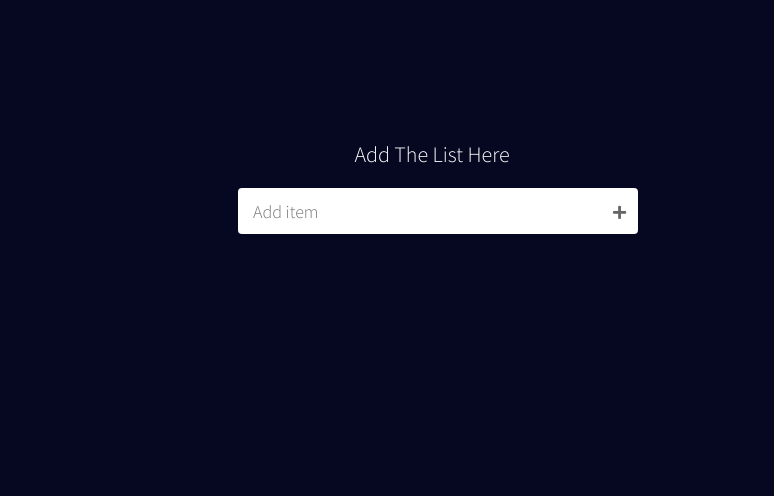
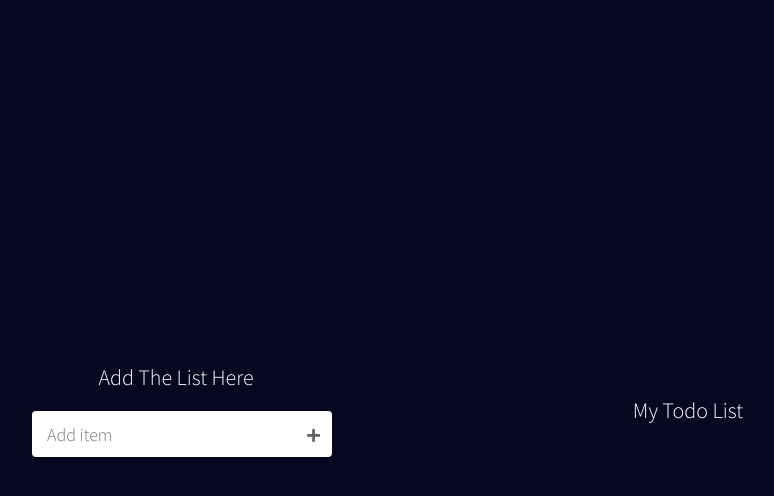
Before and after one commit to Meenal-Poladia/redux-to-do-app, a React (Create React App) app: page / in a window 1280 px wide. Shown: the top 496 px of the page, without its empty margins (208-982 px from the left). Built offline with nearby package versions, Linux system fonts and the light colour scheme.

Commit message:
Dividing the page into 2 sections

```diff
--- a/src/App.css
+++ b/src/App.css
@@ -20,8 +20,8 @@ html {
 }
 
 .child-div {
+  display: flex;
   text-align: center;
-  margin-top: 12rem;
 }
 
 .child-div figure img {
@@ -36,9 +36,25 @@ html {
   text-transform: capitalize;
 }
 
+.input-data {
+  padding: 10px;
+  min-width: 40vw;
+  display: flex;
+  flex-direction: column;
+  justify-content: center;
+}
+
+.output-data {
+  padding: 10px;
+  min-width: 40vw;
+  display: flex;
+  flex-direction: column;
+  justify-content: center;
+}
+
 input {
   /* display: block; */
-  min-width: 40rem;
+  min-width: 30rem;
   height: 3.4rem;
   padding: 2rem 1.2rem;
   font-size: 1.8rem;
@@ -69,7 +85,7 @@ input {
   transition: all 0.2s linear;
 }
 input:focus {
-  -webkit-box-shadow: 0 0 1.5rem rgba(0, 0, 0, 0.2);
+  -webkit-boxshadow: 0 0 1.5rem rgba(0, 0, 0, 0.2);
   box-shadow: 0 0 1.5rem rgba(0, 0, 0, 0.2);
 }
 
@@ -104,17 +120,20 @@ input:focus {
 }
 
 .showItems {
-  margin-top: 3rem;
   text-align: center;
+  display: flex;
+  flex-direction: column;
+  align-items: center;
 }
 
 .eachItem {
   background: #fff;
   padding: 1.2rem 1rem;
   border-radius: 0.5rem;
-  margin-bottom: 0.7rem;
-  margin-left: 1rem;
-  min-width: 40rem;
+  /* margin-bottom: 0.7rem; */
+  /* margin-left: 1rem; */
+  margin-top: 2rem;
+  width: 30rem;
   word-break: break-word;
   background: rgb(85, 41, 220);
   display: flex;
--- a/src/components/Todo.css
+++ /dev/null
@@ -1,228 +0,0 @@
-@import url("https://fonts.googleapis.com/css2?family=Source+Sans+Pro:wght@300&display=swap");
-
-* {
-    margin: 0;
-    padding: 0;
-    box-sizing: border-box;
-    font-family: "Source Sans Pro", sans-serif;
-}
-
-html {
-    font-size: 62.5%;
-}
-
-.main-div {
-    min-height: 100vh;
-    background: #060822;
-    display: flex;
-    justify-content: center;
-    /* align-items: center; */
-}
-
-.child-div {
-    text-align: center;
-    margin-top: 12rem;
-}
-
-.child-div figure img {
-    width: 10rem;
-    height: 8rem;
-}
-
-.child-div figure figcaption {
-    color: #fff;
-    font-size: 2.2rem;
-    padding-top: 2rem;
-    text-transform: capitalize;
-}
-
-input {
-    /* display: block; */
-    min-width: 40rem;
-    height: 3.4rem;
-    padding: 2rem 1.2rem;
-    font-size: 1.8rem;
-    line-height: 1.42857143;
-    margin-top: 2rem;
-    color: rgb(58, 57, 57);
-    background-color: #fff;
-    background-image: none;
-    border: 0.1rem solid #ccc;
-    border-radius: 0.4rem;
-    -webkit-box-shadow: inset 0 0.1rem 0.1rem rgb(0 0 0 / 8%);
-    box-shadow: inset 0 0.1rem 0.1rem rgb(0 0 0 / 8%);
-    transition: border-color ease-in-out 0.15s, box-shadow ease-in-out 0.15s;
-}
-
-input,
-input:focus,
-input:active,
-input:active:focus {
-    border: none;
-    padding: 2.3rem 1.5rem;
-    outline: none;
-}
-input {
-    -webkit-box-shadow: none;
-    box-shadow: none;
-    -webkit-transition: all 0.2s linear;
-    transition: all 0.2s linear;
-}
-input:focus {
-    -webkit-box-shadow: 0 0 1.5rem rgba(0, 0, 0, 0.2);
-    box-shadow: 0 0 1.5rem rgba(0, 0, 0, 0.2);
-}
-
-/*  Please Subscribe to ThapaTechnical Youtube Channel
-/* Click Here: https://www.youtube.com/thapatechnical  */
-
-.todo-btn {
-    width: 5rem;
-    display: flex;
-    justify-content: space-around;
-}
-
-.fa {
-    margin-left: -2.5rem;
-    cursor: pointer;
-    pointer-events: auto;
-    z-index: 10;
-    background-color: #fff;
-    background-image: none;
-    color: #666;
-    -webkit-transition: color 0.15s linear;
-    transition: color 0.15s linear;
-    font-size: 2rem;
-}
-.fa:hover {
-    color: rgb(47, 214, 122);
-}
-
-.fa-plus:before {
-    content: "\f067";
-    font-size: 1.5rem;
-}
-
-.showItems {
-    margin-top: 3rem;
-    text-align: center;
-}
-
-.eachItem {
-    background: #fff;
-    padding: 1.2rem 1rem;
-    border-radius: 0.5rem;
-    margin-bottom: 0.7rem;
-    margin-left: 1rem;
-    min-width: 40rem;
-    word-break: break-word;
-    background: rgb(85, 41, 220);
-    display: flex;
-    justify-content: space-between;
-    align-items: center;
-}
-
-.eachItem:hover {
-    background: rgb(249, 249, 252);
-    color: rgb(85, 41, 220);
-}
-
-.showItems .eachItem h3 {
-    padding-left: 1rem;
-    font-size: 1.6rem;
-    color: #fff;
-}
-
-.fa-trash-alt,
-.fa-edit {
-    /* margin-left: -2.5rem; */
-    cursor: pointer;
-    pointer-events: auto;
-    z-index: 10;
-    color: rgb(251, 251, 251);
-    -webkit-transition: color 0.15s linear;
-    transition: color 0.15s linear;
-    font-size: 2rem;
-}
-
-.addItems .fa-edit {
-    color: rgb(47, 214, 122);
-}
-
-.fa-edit {
-    margin-left: -3.5rem;
-}
-
-/*  Please Subscribe to ThapaTechnical Youtube Channel
-/* Click Here: https://www.youtube.com/thapatechnical  */
-
-.eachItem:hover .fa-trash-alt {
-    color: rgb(214, 47, 61);
-}
-
-.eachItem:hover .fa-edit {
-    color: rgb(100, 214, 47);
-}
-
-.eachItem:hover h3 {
-    color: rgb(85, 41, 220);
-}
-
-.btn {
-    letter-spacing: 0.1em;
-    cursor: pointer;
-    font-size: 14px;
-    font-weight: 400;
-    line-height: 45px;
-    max-width: 160px;
-    position: relative;
-    text-decoration: none;
-    text-transform: uppercase;
-    width: 100%;
-}
-.btn:hover {
-    text-decoration: none;
-}
-
-.effect04 {
-    --uismLinkDisplay: var(--smLinkDisplay, inline-flex);
-    display: var(--uismLinkDisplay);
-    color: #000;
-    outline: solid 2px #000;
-    position: relative;
-    transition-duration: 0.4s;
-    overflow: hidden;
-}
-
-.effect04::before,
-.effect04 span {
-    margin: 0 auto;
-    transition-timing-function: cubic-bezier(0.86, 0, 0.07, 1);
-    transition-duration: 0.4s;
-}
-
-.effect04:hover {
-    background-color: rgb(85, 41, 220);
-}
-
-.effect04:hover span {
-    -webkit-transform: translateY(-400%) scale(-0.1, 20);
-    transform: translateY(-400%) scale(-0.1, 20);
-}
-
-.effect04::before {
-    content: attr(data-sm-link-text);
-    color: #fff;
-    position: absolute;
-    left: 0;
-    right: 0;
-    margin: auto;
-    -webkit-transform: translateY(500%) scale(-0.1, 20);
-    transform: translateY(500%) scale(-0.1, 20);
-}
-
-.effect04:hover::before {
-    letter-spacing: 0.05em;
-    -webkit-transform: translateY(0) scale(1, 1);
-    transform: translateY(0) scale(1, 1);
-}
--- a/src/components/Todo.js
+++ b/src/components/Todo.js
@@ -1,4 +1,3 @@
-import "./Todo.css";
 import {useState} from "react";
 import {useDispatch, useSelector} from "react-redux";
 import {addToDo, deleteToDo, removeToDo} from "../actions";
@@ -14,6 +13,7 @@ const Todo = () => {
         <>
             <div className="main-div">
                 <div className="child-div">
+                    <div className="input-data">
                         <figure>
                             <figcaption>Add the list here</figcaption>
                         </figure>
@@ -32,6 +32,11 @@ const Todo = () => {
                                    setInputData("")
                                }}/>
                         </div>
+                    </div>
+                    <div className="output-data">
+                        <figure>
+                            <figcaption>My Todo List</figcaption>
+                        </figure>
                         <div className="showItems">
                             {
                                 list.map((item) => {
@@ -55,6 +60,7 @@ const Todo = () => {
                         </div>
                     </div>
                 </div>
+            </div>
         </>
     )
 }
```
Lines whose indentation alone changed are shown as unchanged.
